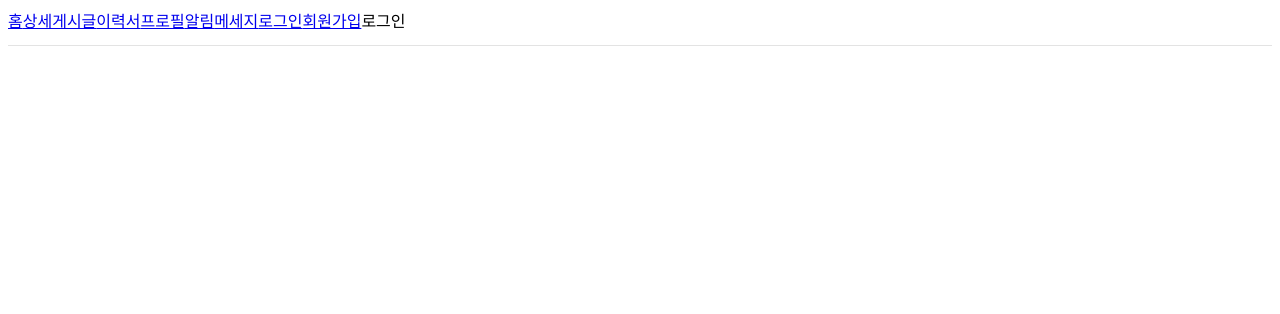
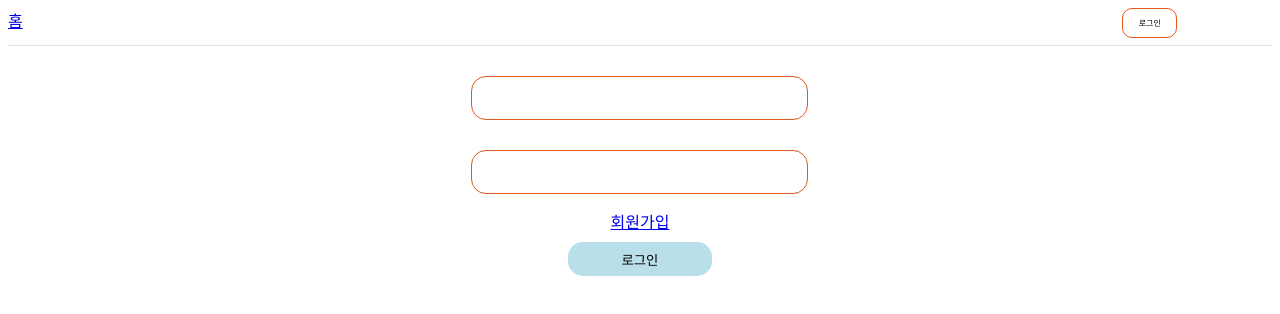
Before and after one commit to katf101/-Project-Portfolio-Service, a Next.js app in the folder front/: page /log/signin in a window 1280 px wide. Shown: the top 314 px of the page. Built offline with nearby package versions, Linux system fonts and the light colour scheme.

Commit message:
07/21 해더 (홈, 로그인) 로그인 임시 css

```diff
--- a/front/components/Layout.js
+++ b/front/components/Layout.js
@@ -4,28 +4,79 @@ import styled from "styled-components";
 
 const Layout = ({ children }) => {
   return (
-    <Header>
-      <Link href="/">홈</Link>
-      <Link href="/post/detail">상세게시글</Link>
-      <Link href="/mypage/resume">이력서</Link>
-      <Link href="/mypage/profile">프로필</Link>
-      <Link href="/mypage/notification">알림</Link>
-      <Link href="/mypage/message">메세지</Link>
-      <Link href="/log/signin">로그인</Link>
-      <Link href="/log/signup">회원가입</Link>
+    <>
+      <Header>
+        <div>
+          <div>
+            <Link href="/">홈</Link>
+          </div>
+        </div>
+        <div>
+          <Link href="/log/signin">
+            <SigninButton>로그인</SigninButton>
+          </Link>
+        </div>
+        {/* <Link href="/">홈</Link> */}
+        {/* <Link href="/post/detail">상세게시글</Link> */}
+        {/* <Link href="/mypage/resume">이력서</Link> */}
+        {/* <Link href="/mypage/profile">프로필</Link> */}
+        {/* <Link href="/mypage/notification">알림</Link> */}
+        {/* <Link href="/mypage/message">메세지</Link> */}
+        {/* <Link href="/log/signin">로그인</Link> */}
+        {/* <Link href="/log/signup">회원가입</Link> */}
+      </Header>
       {children}
-    </Header>
+    </>
   );
 };
 
 export default Layout;
 
-const Header = styled.header`
+const SigninButton = styled.button`
+  margin-right: 15%;
+
+  width: 55px;
+  height: 30px;
+
+  background: #ffffff;
+  border: 1px solid #e0581d;
+  border-radius: 10px;
+
+  font-family: "Inter";
+  font-style: normal;
+  font-weight: 400;
+  font-size: 8px;
+  line-height: 15px;
+
+  &:hover {
+    border: 1px solid #00f9ea;
+  }
+`;
+
+const Header = styled.div`
   width: 100%;
   height: 37px;
 
+  display: flex;
+
   background: #ffffff;
   border-bottom: 1px solid #e3e3e3;
+  div {
+    &:nth-child(1) {
+      width: 50%;
+      height: 37px;
+
+      flex-direction: row;
+      /* background: #d9d9d9; */
+    }
+    &:nth-child(2) {
+      width: 50%;
+      height: 37px;
+      display: flex;
+      flex-direction: row-reverse;
+      /* background: #d9d9d9; */
+    }
+  }
 
   @media (min-width: 320px) and (max-width: 500px) {
     width: 500px;
--- a/front/pages/log/signin.js
+++ b/front/pages/log/signin.js
@@ -1,8 +1,72 @@
 import React from "react";
+import styled from "styled-components";
 import Layout from "../../components/Layout";
+import Link from "next/link";
 
 const signin = () => {
-  return <Layout>로그인</Layout>;
+  return (
+    <Layout>
+      <MainDiv>
+        <input type="text" />
+        <input type="text" />
+        <div>
+          <Link href="/log/signup">회원가입</Link>
+        </div>
+        <button>로그인</button>
+      </MainDiv>
+    </Layout>
+  );
 };
 
 export default signin;
+
+const MainDiv = styled.div`
+  margin-left: 10%;
+
+  display: flex;
+  flex-direction: column;
+  align-items: center;
+
+  width: 80%;
+  height: 960px;
+  left: 276px;
+  top: 86px;
+
+  /* background: #d9d9d9; */
+
+  input {
+    margin-top: 30px;
+
+    width: 331px;
+    height: 40px;
+
+    background: #ffffff;
+    border: 1px solid #e0581d;
+    border-radius: 15px;
+  }
+  div {
+    &:nth-child(3) {
+      margin-top: 15px;
+
+      width: 112px;
+      height: 33px;
+
+      text-align: center;
+
+      /* background: #964545; */
+    }
+  }
+  button {
+    /* Rectangle 23 */
+
+    width: 144px;
+    height: 34px;
+
+    background: #b9dfeb;
+    border-radius: 15px;
+    border: 0px;
+    &:hover {
+      background: #5ec7e9;
+    }
+  }
+`;
```
